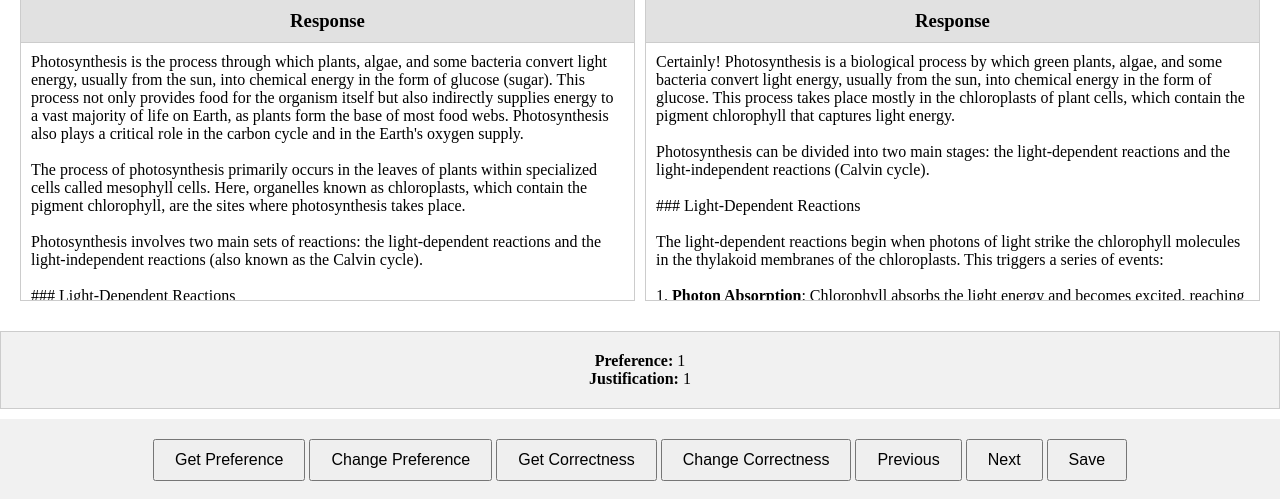
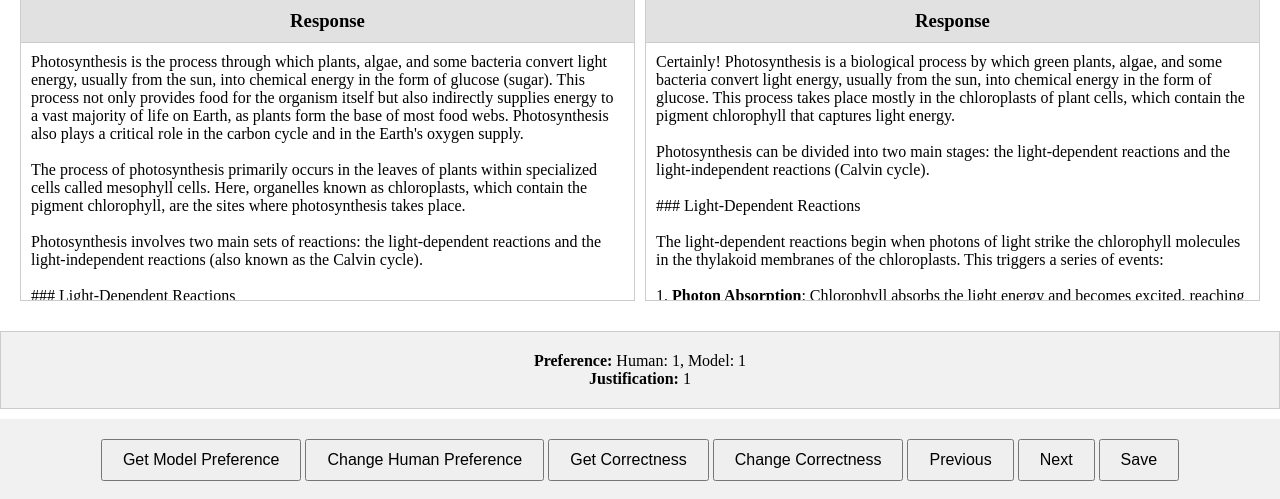
Before and after one commit to hwaseem04/Evaluating-Prompts, a Flask app: page / in a window 1280 px wide. Shown: the part 373-872 px from the top of the page. Run offline with Flask 3, Linux system fonts and the light colour scheme; the visitor is signed in with stand-in values (Sample User, id 1); data comes from the database, SQL or seed files in the repository; data that the repository does not hold is empty.

Commit message:
to store both human and machine preference

```diff
--- a/app.py
+++ b/app.py
@@ -67,20 +67,25 @@ def get_preference(principle_id, questions_id):
     conn = sqlite3.connect(db_path)
     c = conn.cursor()
     table_name = f'principle{principle_id}'
-    c.execute(f"SELECT preference FROM {table_name} WHERE qid=?", (questions_id,))
-    result = c.fetchone()
+    c.execute(f"SELECT human_preference FROM {table_name} WHERE qid=?", (questions_id,))
+    result1 = c.fetchone()
+    c.execute(f"SELECT machine_preference FROM {table_name} WHERE qid=?", (questions_id,))
+    result2 = c.fetchone()
     conn.close()
-    if result is None or result[0] == '':
-        return None
-    else:
-        return int(result[0])
 
-def save_preference(principle_id, questions_id, preference,):
+    tup = [None, None]
+    print(type(result1[0]), type(result2[0]))
+    if isinstance(result1[0], int):
+        tup[0] = result1[0]
+    if isinstance(result2[0], int):
+        tup[1] = result2[0]
+    return tup
+
+def save_preference(principle_id, questions_id, preference, type='human'):
     conn = sqlite3.connect(db_path)
     c = conn.cursor()
     table_name = f'principle{principle_id}'
-    print(type(preference), preference)
-    c.execute(f"UPDATE {table_name} SET preference=? WHERE qid=?", (preference, questions_id))
+    c.execute(f"UPDATE {table_name} SET {type}_preference=? WHERE qid=?", (preference, questions_id))
     conn.commit()
     conn.close()
 
@@ -106,13 +111,10 @@ def login():
 
             principle_id = rows[session['index']][0]   # Get the current principle_id
             questions_id = rows[session['index']][1]   # Get the current question_id
-            existing_preference = get_preference(principle_id, questions_id)
-            if existing_preference is not None:
-                session['preference'] = int(existing_preference)
-                session['justification'] = 'Loaded from database'
-            elif 'preference' in session:
-                del session['preference']
-                del session['justification']
+            existing_human_preference, existing_machine_preference = get_preference(principle_id, questions_id)
+            session['machine_preference'] = existing_machine_preference
+            session['preference'] = existing_human_preference
+            session['justification'] = 'Loaded from database'
 
         elif 'prev' in request.form:
             session['index'] -= 1
@@ -120,33 +122,38 @@ def login():
                 session['index'] = len(rows) - 1  # Go to the last row if the index goes below 0
             principle_id = rows[session['index']][0]   # Get the current principle_id
             questions_id = rows[session['index']][1]   # Get the current question_id
-            existing_preference = get_preference(principle_id, questions_id)
-            if existing_preference is not None:
-                session['preference'] = int(existing_preference)
-                session['justification'] = 'Loaded from database'
-            elif 'preference' in session:
-                del session['preference']
-                del session['justification']
+            existing_human_preference, existing_machine_preference = get_preference(principle_id, questions_id)
+
+            session['machine_preference'] = existing_machine_preference
+            session['preference'] = existing_human_preference
+            session['justification'] = 'Loaded from database'
 
         elif 'getPref' in request.form:
             response1 = rows[session['index']][4]
             response2 = rows[session['index']][5]
 
-            preference, justification = generate_preference( response1, response2)
-            session['preference'] = preference
+            principle_id = rows[session['index']][0]
+            questions_id = rows[session['index']][1]
+
+            preference, justification = generate_preference(response1, response2)
+            save_preference(principle_id, questions_id, preference, type='machine')
+
+            print('machine preference :', preference)
+            session['machine_preference'] = preference
             session['justification'] = justification
 
         elif 'changePref' in request.form:
             principle_id = rows[session['index']][0]   # Get the current principle_id
             questions_id = rows[session['index']][1]   # Get the current question_id
-            existing_preference = get_preference(principle_id, questions_id)
+            existing_human_preference, _ = get_preference(principle_id, questions_id)
             # print('pref', existing_preference, type(existing_preference), 'qid :', questions_id)
-            if existing_preference is not None:
-                session['preference'] = 2 if existing_preference == 1 else 1
-                session['justification'] = "Human Preference"
-            elif 'preference' in session:
+            if 'preference' in session:
                 session['preference'] = 2 if session['preference'] == 1 else 1
                 session['justification'] = "Human Preference"
+            elif existing_human_preference is not None:
+                session['preference'] = 2 if existing_human_preference == 1 else 1
+                session['justification'] = "Human Preference"
+
 
         elif 'getCorr' in request.form:
             response1 = rows[session['index']][4]
@@ -166,8 +173,7 @@ def login():
             if 'preference' in session:
                 principle_id = rows[session['index']][0]
                 questions_id = rows[session['index']][1]
-                save_preference(principle_id, questions_id, session['preference'])
-                print("saved")
+                save_preference(principle_id, questions_id, session['preference'], type='human')
                 # del session['preference']
                 # del session['justification']
                 alert = True
@@ -186,10 +192,11 @@ def login():
         'partition4': wo_r,
     }
 
-    preference = session.get('preference', None)
+    human_preference = session.get('preference', None)
+    machine_preference = session.get('machine_preference', None)
     justification = session.get('justification', None)
 
-    return render_template('index.html', partition_texts=partition_texts, index=session['index'], pid=principle_id, qid=questions_id, preference=preference, justification=justification, alert=alert)
+    return render_template('index.html', partition_texts=partition_texts, index=session['index'], pid=principle_id, qid=questions_id, human_preference=human_preference, machine_preference=machine_preference, justification=justification, alert=alert)
 
 if __name__ == "__main__":
     app.run(debug=True)
--- a/templates/index.html
+++ b/templates/index.html
@@ -41,17 +41,17 @@
             </div>
         </div>
         <div id="preference">
-            {% if preference and justification %}
+            {% if human_preference and justification %}
                 <div>
-                    <strong>Preference:</strong> {{ preference }}<br>
+                    <strong>Preference:</strong> Human: {{ human_preference }}, Model: {{machine_preference}}<br>
                     <strong>Justification:</strong> {{ justification }}
                 </div>
             {% endif %}
         </div>
         <div id="options">
             <form method="POST" action="{{ url_for('login') }}">
-                <button type="submit" name="getPref" class="option-button">Get Preference</button>
-                <button type="submit" name="changePref" class="option-button">Change Preference</button>
+                <button type="submit" name="getPref" class="option-button">Get Model Preference</button>
+                <button type="submit" name="changePref" class="option-button">Change Human Preference</button>
                 <button type="submit" name="getCorr" class="option-button">Get Correctness</button>
                 <button type="submit" name="changeCorr" class="option-button">Change Correctness</button>
                 <button type="submit" name="prev" class="option-button">Previous</button>
```
Also changed, not shown: README.md, 1 other file.
